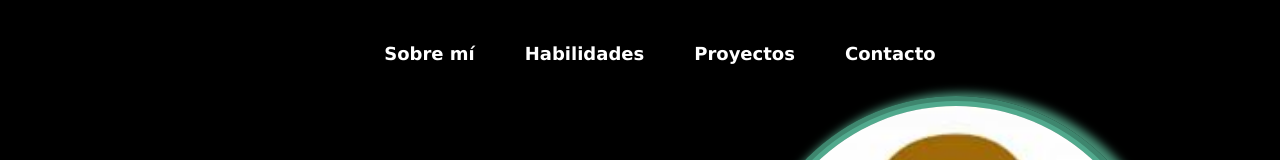
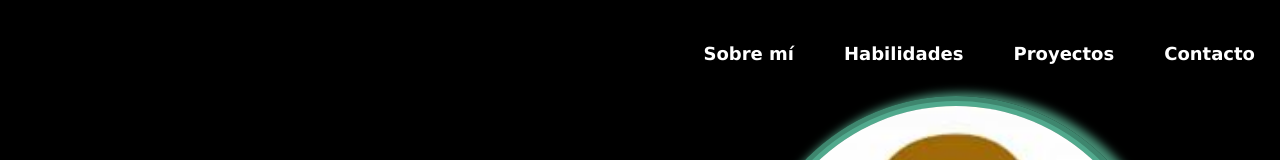
Before and after one commit to TechnoJavBar/portfolio, a React (Vite) app: page / in a window 1280 px wide. Shown: the top 160 px of the page. Built offline with nearby package versions, Linux system fonts and the light colour scheme.

Commit message:
se ha modificado .header div

```diff
--- a/src/components/header.css
+++ b/src/components/header.css
@@ -11,7 +11,7 @@
 .header div {
     display: flex;
     align-items: center;
-    justify-content: center;
+    justify-content: right;
 
 }
 
```
